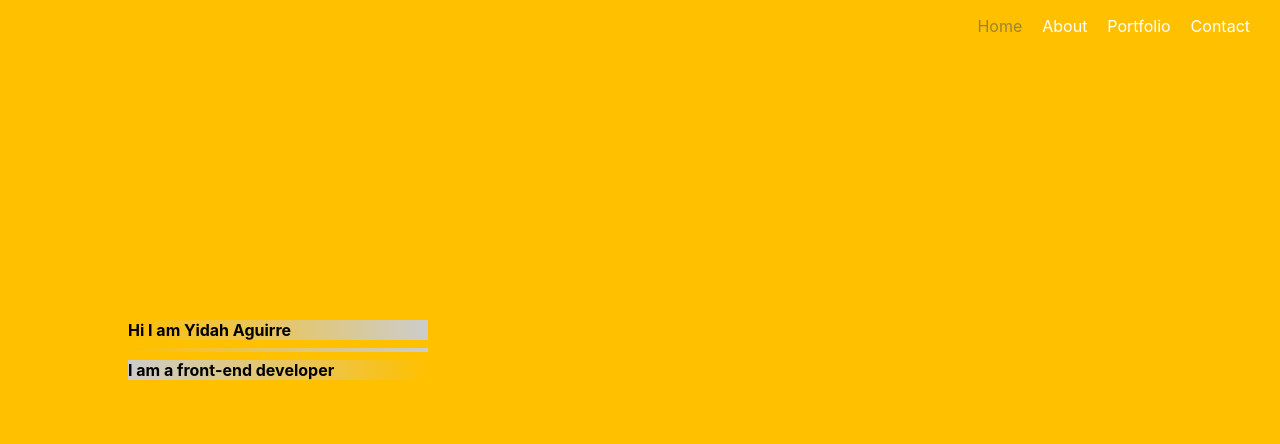
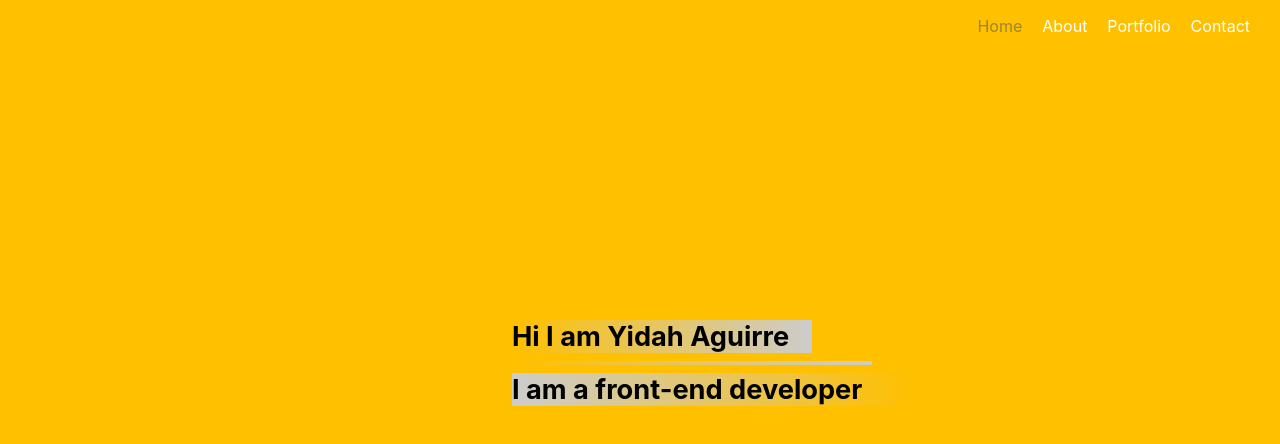
Before and after one commit to yidah/react-cv, a React (Create React App) app: page / in a window 1280 px wide. Shown: the top 444 px of the page. Built offline with nearby package versions, Linux system fonts and the light colour scheme.

Commit message:
Added mobile and desktop animation for home page

```diff
--- a/src/containers/Home/Home.module.css
+++ b/src/containers/Home/Home.module.css
@@ -36,10 +36,6 @@
 menor 840px tablet
 greater 840px  */
 
-@media(min-with:40rem){
-
-}
-
 @keyframes me-intro {
     50%  {background-image:linear-gradient(to top, #ccc , #ffc000);  left:2%; top:10%;}
     100% {background-image:linear-gradient(to left, #ccc , #ffc000); left:10%; top:40%;}
@@ -53,3 +49,37 @@ greater 840px  */
     50%  {background-image:linear-gradient(to top, #ccc , #ffc000);  left:10%; top:90%;}
     100% {background-image:linear-gradient(to right, #ccc , #ffc000); left:10%; top:42%;}
   }
+
+  /* Greater than 640 */
+@media(min-width:40rem){
+  .Home {
+    font-size: 1.7rem;
+  }
+  .Line {
+    position: relative;
+    top:41%;
+    left:80%;
+    width: 360px;
+    height: 4px;
+    animation: line-intro 1s 3s normal forwards;
+  }
+  .MyCareer {
+    left: 70%;
+    top:90%;
+    width: 400px;
+  }
+
+  @keyframes me-intro {
+    50%  {background-image:linear-gradient(to top, #ccc , #ffc000);  left:2%; top:10%;}
+    100% {background-image:linear-gradient(to left, #ccc , #ffc000); left:40%; top:40%;}
+  }
+
+  @keyframes line-intro {
+    100% {background-image:linear-gradient(to left, #ccc , #ffc000); left:40%; top:41%;}
+  }
+
+  @keyframes mycareer-intro {
+    50%  {background-image:linear-gradient(to top, #ccc , #ffc000);  left:70%; top:90%;}
+    100% {background-image:linear-gradient(to right, #ccc , #ffc000); left:40%; top:42%;}
+  }
+}
```
